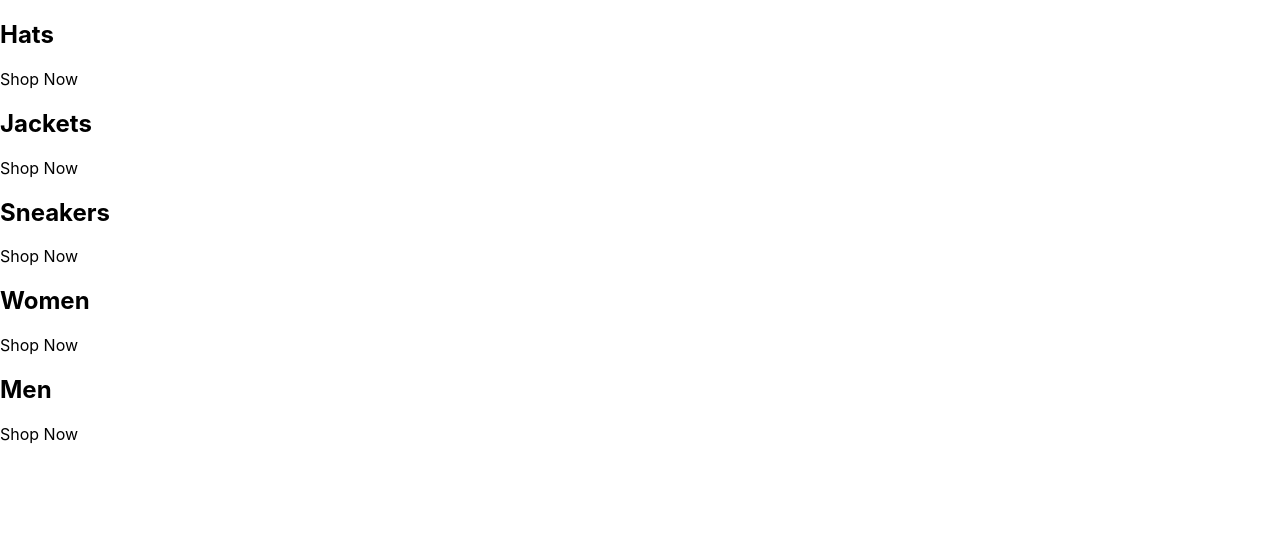
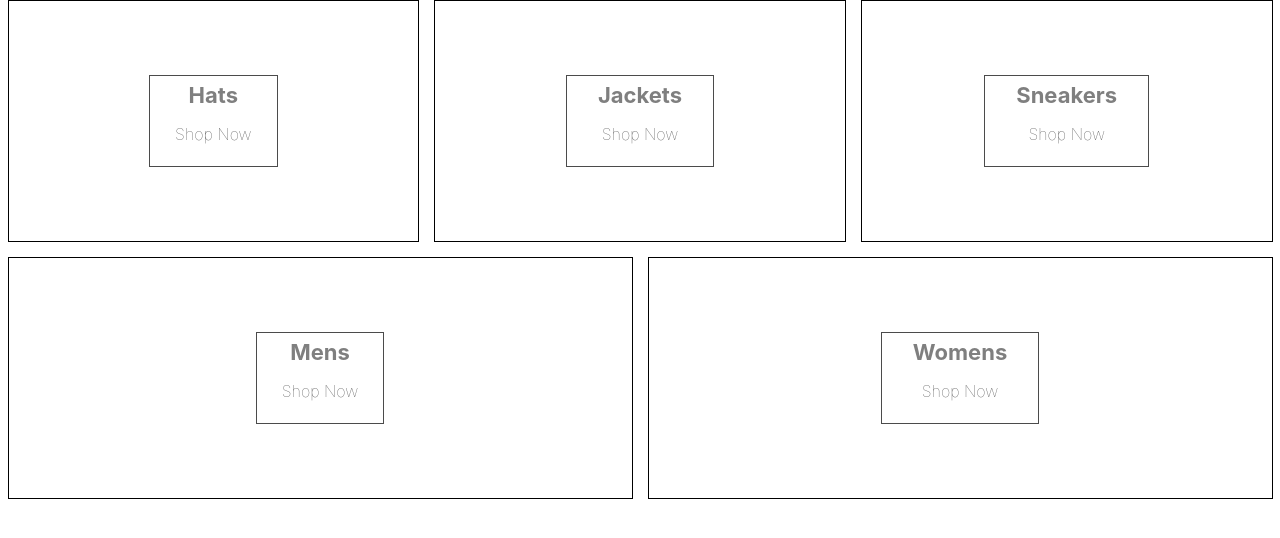
Before and after one commit to ranjitkr87/Crown-Clothing, a React (Create React App) app: page / in a window 1280 px wide. Shown: the top 538 px of the page. Built offline with nearby package versions, Linux system fonts and the light colour scheme.

Commit message:
initial styling

```diff
--- a/package.json
+++ b/package.json
@@ -6,7 +6,8 @@
     "cra-template": "1.2.0",
     "react": "^19.0.0",
     "react-dom": "^19.0.0",
-    "react-scripts": "5.0.1",
+    "react-scripts": "^5.0.1",
+    "sass": "^1.84.0",
     "web-vitals": "^4.2.4"
   },
   "scripts": {
--- a/src/App.js
+++ b/src/App.js
@@ -1,28 +1,40 @@
+import "./categories.style.scss";
+
 const App = () => {
+  const categories = [
+    {
+      id: 1,
+      title: "Hats",
+    },
+    {
+      id: 2,
+      title: "Jackets",
+    },
+    {
+      id: 3,
+      title: "Sneakers",
+    },
+    {
+      id: 4,
+      title: "Mens",
+    },
+    {
+      id: 5,
+      title: "Womens",
+    },
+  ];
+
   return (
     <div className="categories-container">
-      <div className="category-container">
-        <div className="category-body-container">
-          <h2>Hats</h2>
-          <p>Shop Now</p>
+      {categories.map(({ title }) => (
+        <div className="category-container">
+          <div className="background-image"></div>
+          <div className="category-body-container">
+            <h2>{title}</h2>
+            <p>Shop Now</p>
+          </div>
         </div>
-        <div className="category-body-container">
-          <h2>Jackets</h2>
-          <p>Shop Now</p>
-        </div>
-        <div className="category-body-container">
-          <h2>Sneakers</h2>
-          <p>Shop Now</p>
-        </div>
-        <div className="category-body-container">
-          <h2>Women</h2>
-          <p>Shop Now</p>
-        </div>
-        <div className="category-body-container">
-          <h2>Men</h2>
-          <p>Shop Now</p>
-        </div>
-      </div>
+      ))}
     </div>
   );
 };
--- /dev/null
+++ b/src/categories.style.scss
@@ -0,0 +1,75 @@
+.categories-container {
+  width: 100%;
+  display: flex;
+  flex-wrap: wrap;
+  justify-content: space-between;
+}
+
+.category-container {
+  min-width: 30%;
+  height: 240px;
+  flex: 1 1 auto;
+  display: flex;
+  align-items: center;
+  justify-content: center;
+  border: 1px solid black;
+  margin: 0 7.5px 15px;
+  overflow: hidden;
+
+  &:hover {
+    cursor: pointer;
+
+    & .background-image {
+      transform: scale(1.1);
+      transition: transform 6s cubic-bezier(0.25, 0.45, 0.45, 0.95);
+    }
+
+    & .category-body-container {
+      opacity: 0.9;
+    }
+  }
+
+  &.large {
+    height: 380px;
+  }
+
+  &:first-child {
+    margin-right: 7.5px;
+  }
+
+  &:last-child {
+    margin-left: 7.5px;
+  }
+
+  .background-image {
+    width: 100%;
+    height: 100%;
+    background-size: cover;
+    background-position: center;
+  }
+
+  .category-body-container {
+    height: 90px;
+    padding: 0 25px;
+    display: flex;
+    flex-direction: column;
+    align-items: center;
+    justify-content: center;
+    border: 1px solid black;
+    background-color: white;
+    opacity: 0.7;
+    position: absolute;
+
+    h2 {
+      font-weight: bold;
+      margin: 0 6px 0;
+      font-size: 22px;
+      color: #4a4a4a;
+    }
+
+    p {
+      font-weight: lighter;
+      font-size: 16px;
+    }
+  }
+}
```
Also changed, not shown: 1 other file (tests, documents, lock files or other folders).
